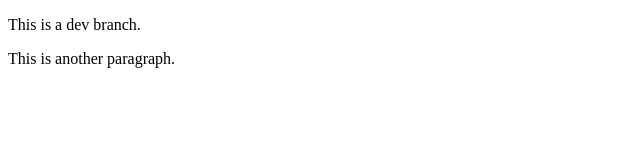
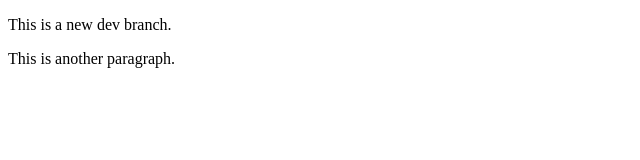
Before and after one commit to VishalJhade/CI-CD-Tool, a plain HTML site: page index.html in a window 1280 px wide. Shown: the full height of the page, 0-640 px from the left. Drawn offline with Linux system fonts and the light colour scheme.

Commit message:
Update index.html

```diff
--- a/index.html
+++ b/index.html
@@ -2,7 +2,7 @@
 <html>
 <body>
 
-<p>This is a dev branch.</p>
+<p>This is a new dev branch.</p>
 <p>This is another paragraph.</p>
 
 </body>
```
